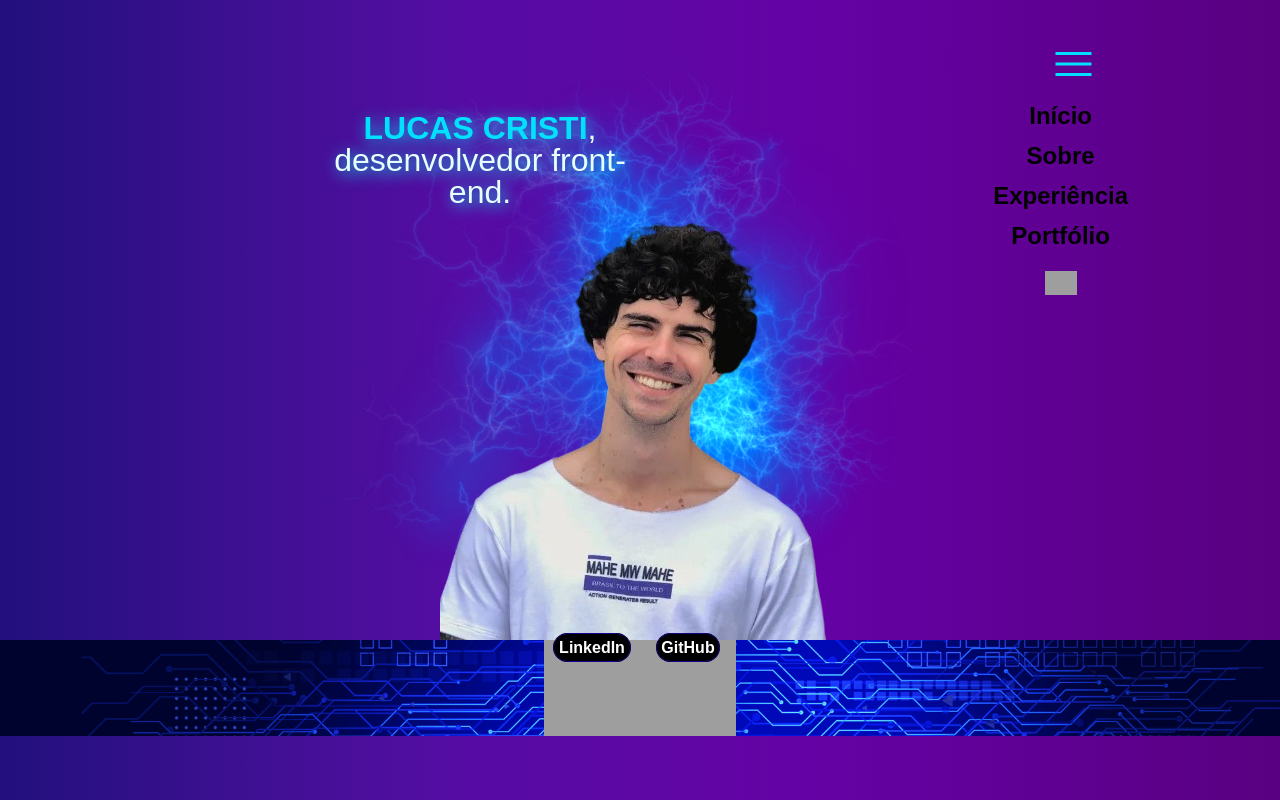
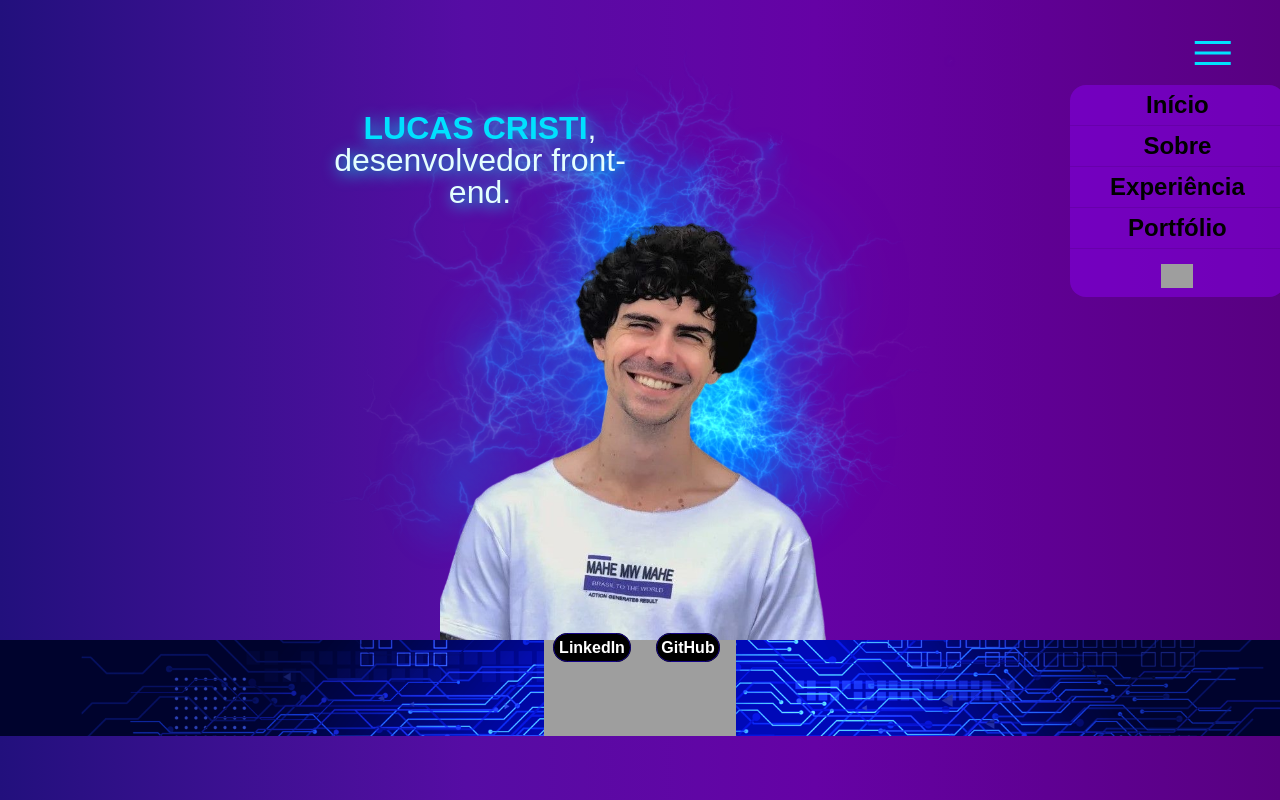
Before and after one commit to LucasCristi/portfoliolucascristi, a plain HTML site: page index.html in a window 1280 px wide. Both pictures are taken after a click on the icon "menu". Shown: the top 800 px of the page. Drawn offline with nearby package versions, Linux system fonts and the light colour scheme; grey boxes are pictures that could not be loaded; files whose address does not match are found by name.

Commit message:
change paddings, hover menu, and add bg menu

```diff
--- a/assets/css/index.css
+++ b/assets/css/index.css
@@ -46,13 +46,13 @@ body {
   position: fixed;
   top: 0;
   width: 100%;
-  padding: 1em;
+  padding: .3rem;
   z-index: 2;
   transition: 1s;
 }
 
 .navigation {
-  width: 90%;
+  width: 100%;
   margin: 0;
   display: flex;
   flex-direction: column;
@@ -69,17 +69,16 @@ body {
 i#menu {
   text-align: center;
   padding: 0.5rem;
-  display: inline-block;
-  width: 15%;
+  /* display: block; */
+  width: 10%;
 }
 
 i#menu:hover {
-  background-color: #150485;
   cursor: pointer;
 }
 
 .options {
-  display: flex;
+  /* display: flex; */
   flex-direction: column;
 }
 
@@ -97,9 +96,15 @@ nav {
   padding-top: 1em;
 }
 
+nav ul {
+    background-color: rgba(142, 1, 249, 0.45);
+    border-radius: 1rem;
+}
+
 nav ul li {
   list-style-type: none;
   padding: 0.5em 2.5em;
+  border-bottom: .1rem solid rgba(0, 0, 0, 0.10)
 }
 
 nav ul li a {
```
